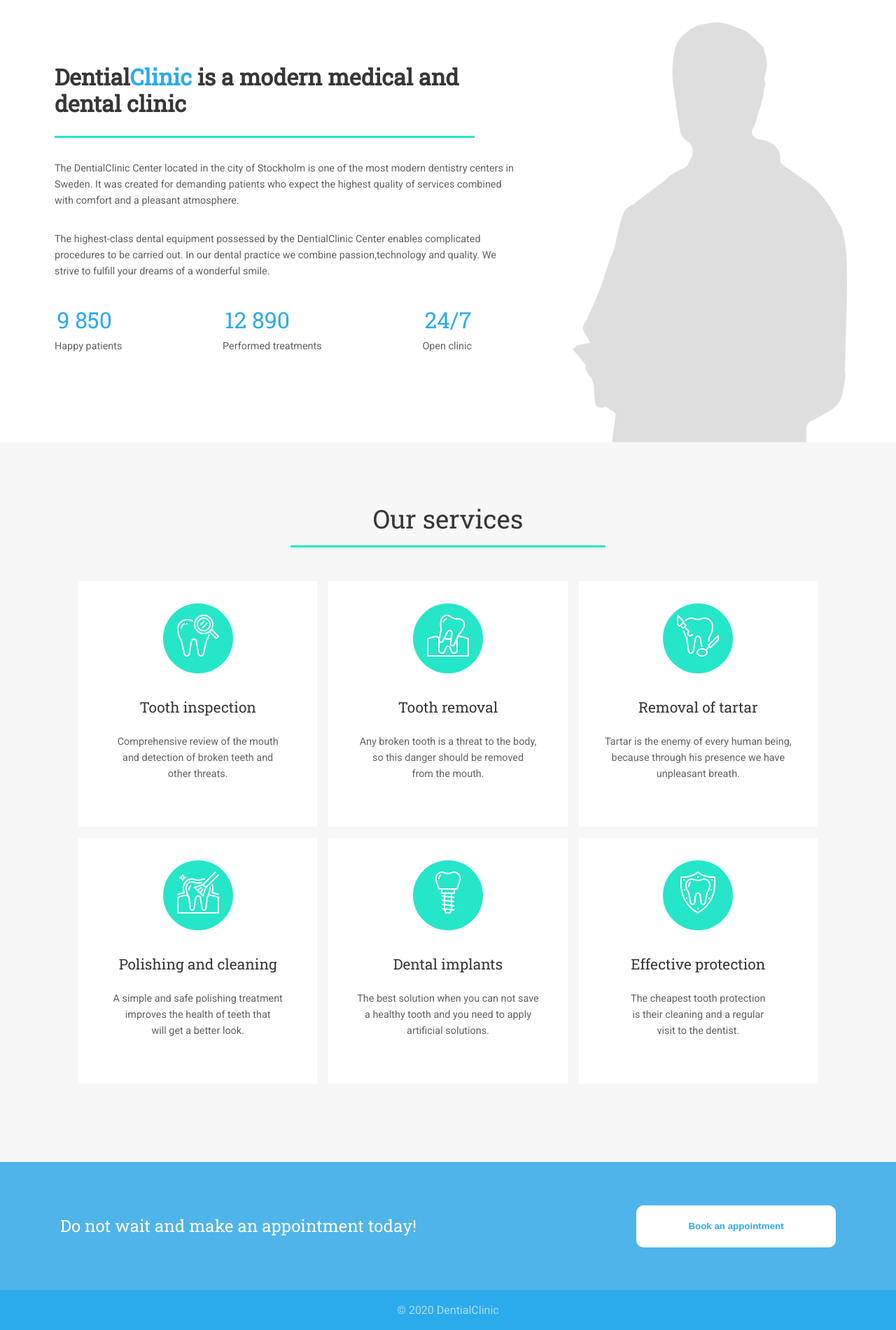
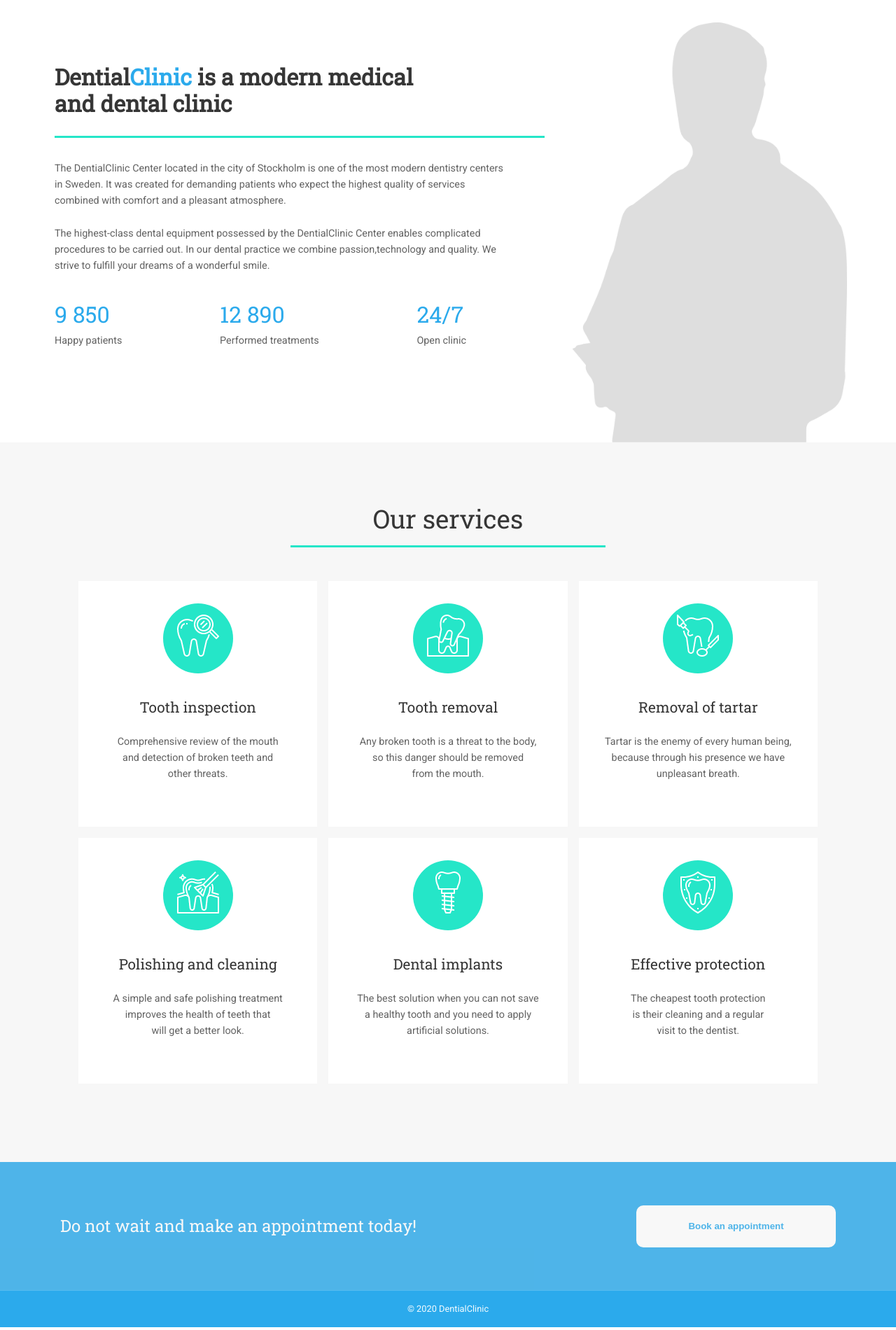
Before and after one commit to Falak2020/DintialClinic, a plain HTML site: page index.html in a window 1280 px wide. Shown: the part 758-2658 px from the top of the page at 70% size. Drawn offline with Linux system fonts and the light colour scheme.

Commit message:
version 3-11-2020

```diff
--- /dev/null
+++ b/css/color.css
@@ -0,0 +1,12 @@
+.bg-gray{
+    background-color: #DEDEDE;
+}
+.bg-blue{
+    background-color: #2BAAEC;
+}
+.bg-white{
+    background-color: #ffffff;
+}
+.bg-green{
+    background-color:#25E6C8 ;
+}
--- a/css/style.css
+++ b/css/style.css
@@ -1,4 +1,4 @@
-
+@import url("color.css");
 * {
     box-sizing: border-box;
 }
@@ -11,9 +11,6 @@ html, body ,p {
     line-height: 1.6;
     font-size: 16px;
     color:#626262;
-}
-.bg-gray{
-    background-color: #DEDEDE;
 }
 .container{
     width: 100%;
@@ -86,7 +83,7 @@ color: #FFFFFF;
     text-decoration: none;
 }
 
-/*-----------Section 1 Styling------------------*/
+/*-----------ShowcaseStyling------------------*/
 
 .image-section1{
     height: 500px;
@@ -97,11 +94,11 @@ color: #FFFFFF;
 .paragraph{
  margin: 0.5rem;
  flex:1;
+ text-align: center;
 }
 
 .button-1{
     display: inline-block;
-    background-color:#25E6C8 ;
     font-weight: bold;
     color:#FFFFFF;
     font-size:1rem;
@@ -123,26 +120,24 @@ color: #FFFFFF;
         font-weight:300;
         margin-bottom: 0.5rem;
 }
-/*-----------Section 2 Styling------------------*/
+/*-----------About us Styling------------------*/
 #about-us .container{
 display:flex;
 justify-content:space-between;
 padding: 0;
 }
+#about-us .container .paragraph-2{
+    text-align: center;
+    margin:0 0.5rem;
+}
 #about-us .container .paragraph-2 h1{
     font-size:1.5rem;
     line-height: 1.2;
     font-weight: 300px;
-   margin-right: 14rem;
+ }
 
- }
-#about-us .container .paragraph-2 h1,hr{
-    margin-left: 0.5rem;
-}
 #about-us .container .paragraph-2 p{
     font-size: 0.9rem;
-    margin-left: 0.5rem;
-    margin-right: 15rem;
 }
 
 .image-section2{
@@ -157,24 +152,21 @@ padding: 0;
    margin-top: 0.5rem;
 }
 #about-us .container .paragraph-2 hr{
-   margin-bottom: 1rem;
-   width:600px
-
+   margin:0 2rem 1rem 2rem;
 }
 #about-us .container .paragraph-2 .container{
-  display: flex;
-  list-style: none;
-  flex-direction: column;
-  margin-left: 3rem;
+   display: flex;
+   flex-direction: column;
 }
+
  span{
      color:#2BAAEC;
 }
 .margin-top-paragraph{
-    margin-top: 2rem;
+    margin-top: 0.5rem;
 }
 /*----------------------------------------------*/
-/*-----------Section 3 Styling------------------*/
+/*-----------Services Styling-------------------*/
 /*----------------------------------------------*/
 .services-bgcolor{
     background-color: #F7F7F7;
@@ -220,15 +212,17 @@ padding: 0;
 
 }
 /*----------------------------------------------*/
-/*-------------------Section-4 Styling----------*/
+/*-----------------Appointment Styling----------*/
 /*----------------------------------------------*/
 .appointment-bgcolor{
     background-color:#4EB4E9;
 }
+.overlay{
+    opacity: 80%;
+}
 .button-2{
     display: inline-block;
     height: 35px;
-    background-color: #FFFFFF;
     color: #2BAAEC;
     font-weight: bold;
     border-radius: 10px;
@@ -243,7 +237,7 @@ padding: 0;
 #appointment .container{
     display: flex;
     flex-direction: column;
-    align-items: center;
+    text-align: center;
 }
 #appointment h1{
 color: #FFFFFF;
@@ -254,17 +248,20 @@ font-size: 1rem;
 /*--------------------------------------------*/
 /*-----------------Footer---------------------*/
 /*--------------------------------------------*/
-.footer-background{
-    background-color: #2BAAEC;
+#footer{
     text-align: center;
     padding:1rem 0;
-    color:#ffffff9d;
+    color:#F3FBFF;
+    font-size: 0.8rem;
+    border-top:1px solid rgb(255, 255,255,0.2);
 }
+
 /*--------------------------------------*/
 @media (min-width: 768px) {
     .container {
         max-width: 720px;
     }
+
     .nav-link a {
        padding: 0 0.5rem;
        text-decoration: none;
@@ -291,7 +288,7 @@ font-size: 1rem;
     .border-bottom .flex-navbar .socialmedia, .nav-link{
         padding: 0.5rem 0.5rem;
     }
-/*Section1 styling in the wide screen*/
+/*Showcase styling in the wide screen*/
     #showcase .container{
         display:flex;
     }
@@ -299,6 +296,7 @@ font-size: 1rem;
        margin-top: 8rem;
        margin-left:10rem;
        margin-right: 0;
+       text-align: left;
     }
     #showcase .paragraph h1{
         font-size: 2.3rem;
@@ -315,20 +313,22 @@ font-size: 1rem;
         width:239px;
         margin-top: 2rem;
         }
-/*Section2 styling in wide screen*/
+/*About us styling in wide screen*/
     #about-us .container .paragraph-2 h1{
        font-size:2rem;
        line-height: 1.2;
        margin-right: 10rem;
     }
-    .paragraph-2{
-       margin-top: 6rem;
+    #about-us .container .paragraph-2{
+        text-align: left;
+        margin-top: 6rem;
     }
     #about-us .container .paragraph-2 p{
        margin-right: 5rem;
     }
     #about-us .container .paragraph-2 hr{
         margin-bottom: 2rem;
+        margin-left: 0;
      }
      #about-us .container .paragraph-2 .container{
         flex-direction: row;
@@ -339,10 +339,12 @@ font-size: 1rem;
        font-size: 2rem;
        margin-bottom: 0;
        margin-top: 2rem;
-       margin-left: 0.7rem;
+    }
+    .margin-top-paragraph{
+       margin-top: 1.5rem;
     }
  /*------------------------------------*/
- /*-Section3 Style in the wide screen--*/
+ /*-Our services Style in the wide screen--*/
  /*------------------------------------*/
     #services h2{
        margin-top:0rem;
@@ -360,7 +362,7 @@ font-size: 1rem;
         gap:1rem;
     }
  /*------------------------------------*/
- /*-Section4 Style in the wide screen--*/
+ /*-Appointment Style in the wide screen--*/
  /*------------------------------------*/
     .button-2{
        width:285px;
@@ -372,7 +374,6 @@ font-size: 1rem;
     }
 
     #appointment .container{
-        display: flex;
         justify-content: space-between;
         flex-direction: row;
         align-items: center;
@@ -394,3 +395,8 @@ font-size: 1rem;
         max-width: 1140px;
     }
 }
+@media (min-width: 1920px) {
+    .container {
+        max-width: 1400px;
+    }
+}
--- a/index.html
+++ b/index.html
@@ -12,7 +12,7 @@
 
 <body>
     <!------------------NAVBAR---------------------------------->
-    <nav  id="navbar" class=" border-bottom ">
+    <nav id="navbar" class=" border-bottom ">
         <div class="container flex-navbar">
             <div class="hours collapse">
                 <i class="far fa-clock"></i>
@@ -28,9 +28,9 @@
         </div>
     </nav>
 
-    <nav >
+    <nav>
         <div class="container flex-navbar">
-            <a  href="#">
+            <a href="#">
                 <img src="image/Logo.svg" alt="logo image for dential clinic">
             </a>
             <button class="menue">
@@ -38,10 +38,10 @@
             </button>
             <div class="collapse">
                 <div class="nav-link">
-                    <a  href="#navbar">Home</a>
-                    <a  href="#services">Services</a>
-                    <a  href="#appointment">Contact</a>
-                    <a  href="#about-us">About us</a>
+                    <a href="#navbar">Home</a>
+                    <a href="#services">Services</a>
+                    <a href="#appointment">Contact</a>
+                    <a href="#about-us">About us</a>
                 </div>
             </div>
         </div>
@@ -58,7 +58,7 @@
                 <p>Our clinic is equipped with the highest quality medical and dental equipment,
                     which allows for quick and effective treatment of the patient.
                 </p>
-                <button type="button" class="button-1">About our clinic</button>
+                <button type="button" class="button-1 bg-green">About our clinic</button>
             </div>
         </div>
     </section>
@@ -86,20 +86,20 @@
                     your
                     dreams of a wonderful smile.
                 </p>
-                <ul class="container">
-                    <li>
+                <div class="container">
+                    <div>
                         <h2>9 850</h2>
                         <p>Happy patients</p>
-                    </li>
-                    <li>
+                    </div>
+                    <div>
                         <h2>12 890</h2>
                         <p>Performed treatments</p>
-                    </li>
-                    <li>
+                    </div>
+                    <div>
                         <h2>24/7</h2>
                         <p>Open clinic</p>
-                    </li>
-                </ul>
+                    </div>
+                </div>
             </div>
             <div class="image-section2 collapse">
                 <img src="image/placehold2.png" alt="A picture of a man">
@@ -108,7 +108,7 @@
     </section>
     <!-----------------SECTION3 Services---------------------------------->
     <section id="services" class="services-bgcolor ">
-        <div >
+        <div>
             <div>
                 <h2>Our services</h2>
                 <hr>
@@ -190,13 +190,15 @@
             </div>
     </section>
     <!--------------------Section4 Appointment-------------------------->
-    <section id="appointment" class="appointment-bgcolor">
+    <section id="appointment" class="bg-gray">
+        <div class="bg-blue overlay">
             <div class="container">
-            <div >
+                <div>
                     <h1>Do not wait and make an appointment today!</h1>
                 </div>
                 <div>
-                <button type="button" class="button-2">Book an appointment</button>
+                    <button type="button" class="button-2 bg-white">Book an appointment</button>
+                </div>
             </div>
         </div>
         </div>
@@ -204,8 +206,9 @@
     <!----------------------------------------------------------------->
     <!-------------Footer Section-------------------------------------->
     <!----------------------------------------------------------------->
-    <footer class="footer-background">
+    <footer id="footer" class=" bg-blue" >
         &copy; 2020 DentialClinic
     </footer>
 </body>
+
 </html>
```
Lines whose indentation alone changed are shown as unchanged.
